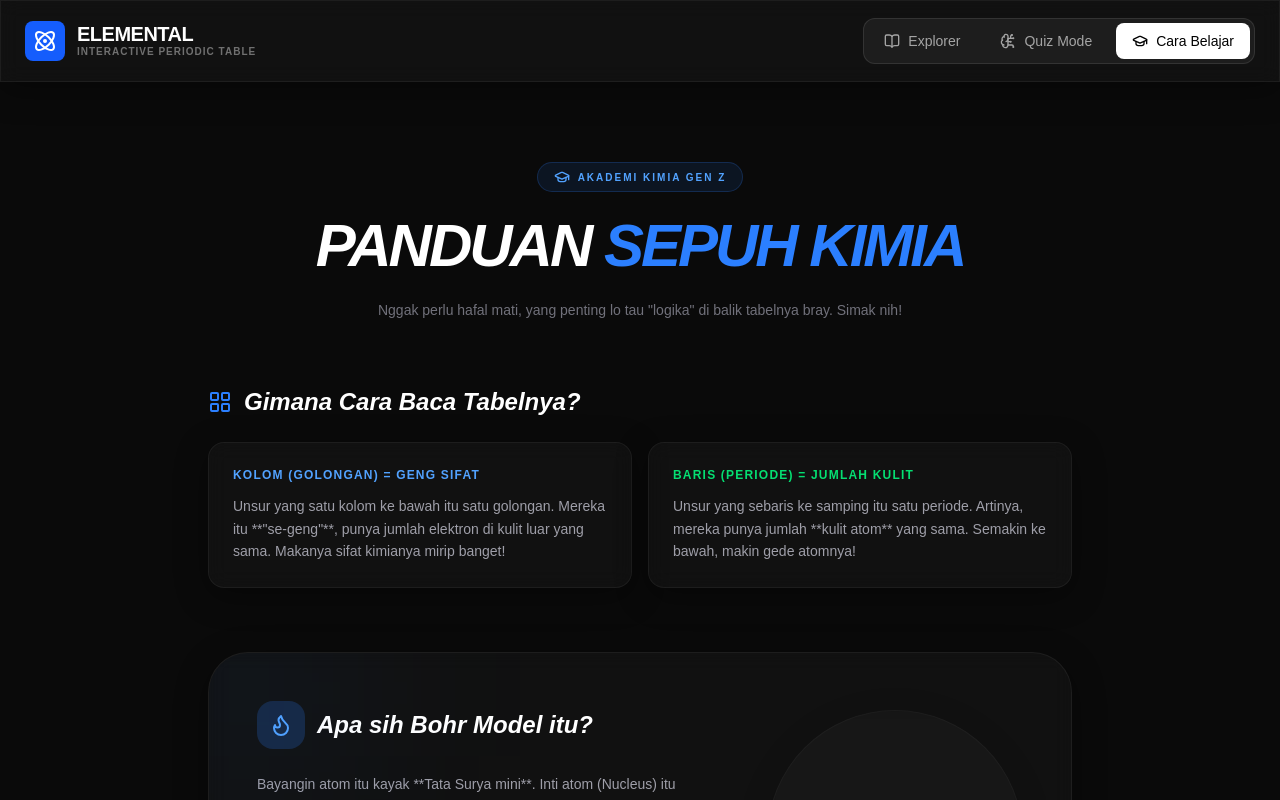
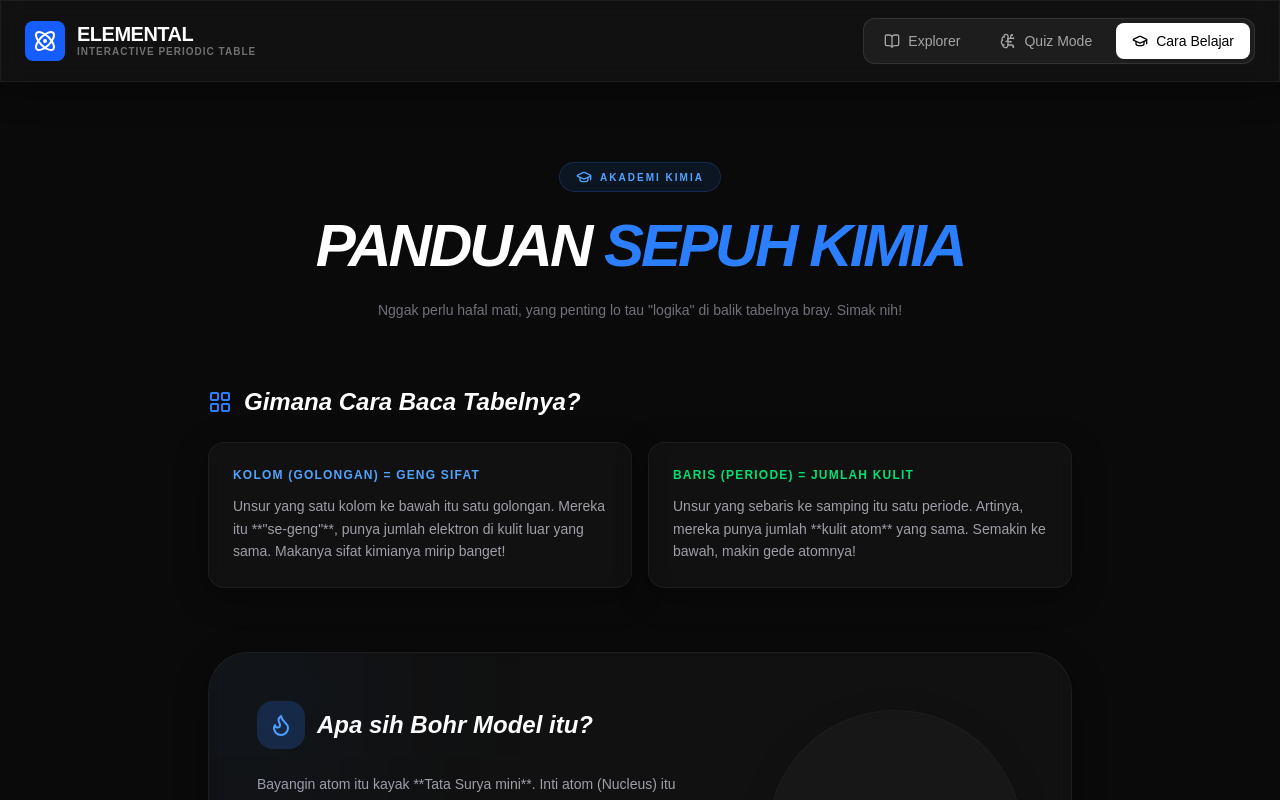
Before and after one commit to johsua092-ui/periodik-table, a Next.js app: page /periodik-table/ in a window 1280 px wide. Both pictures are taken after a click on the button "Cara Belajar". Shown: the top 800 px of the page. Built offline with nearby package versions, Linux system fonts and the light colour scheme.

Commit message:
Update: Remove Gen Z from Akademi Kimia badge

```diff
--- a/src/components/StudyGuide.tsx
+++ b/src/components/StudyGuide.tsx
@@ -15,7 +15,7 @@ export default function StudyGuide() {
       <section className="text-center space-y-4">
         <div className="inline-flex items-center gap-2 px-4 py-1.5 rounded-full bg-blue-500/10 border border-blue-500/20 text-blue-400 text-[10px] font-black uppercase tracking-[0.2em]">
           <GraduationCap className="w-4 h-4" />
-          Akademi Kimia Gen Z
+          Akademi Kimia
         </div>
         <h2 className="text-4xl md:text-6xl font-black italic tracking-tighter leading-tight">
           PANDUAN <span className="text-blue-500">SEPUH KIMIA</span>
```
